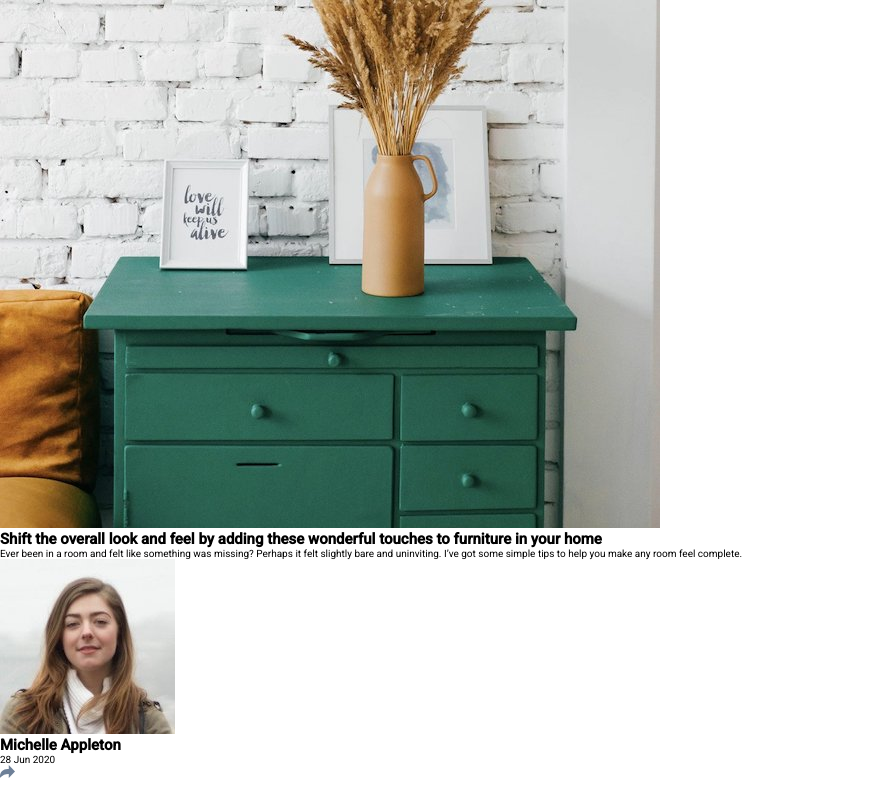
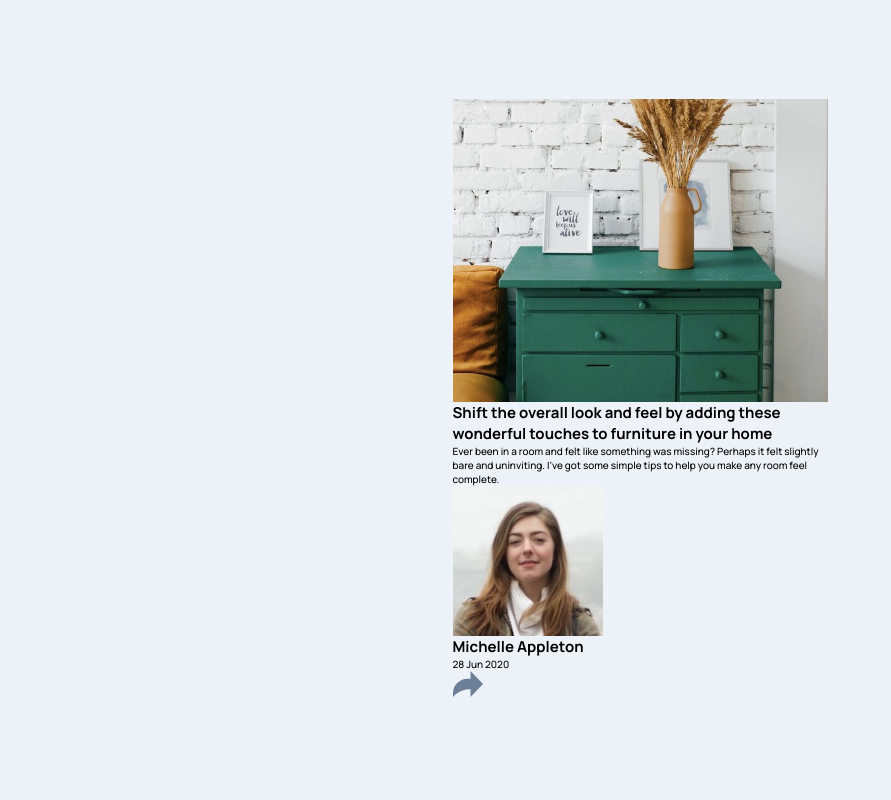
Before and after one commit to dzevad-cyber/frontmentor-preview-card, a plain HTML site: page index.html in a window 1280 px wide. Shown: the whole page, without its empty margins (0-891 px from the left). Drawn offline with Linux system fonts and the light colour scheme.

Commit message:
added base styles, finished content in index.html

```diff
--- a/index.html
+++ b/index.html
@@ -45,7 +45,7 @@
             <h2>Michelle Appleton</h2>
             <p>28 Jun 2020</p>
           </div>
-          <div class="preview-card__share-img">
+          <div class="preview-card__share-img icon">
             <img src="./images/icon-share.svg" alt="share icon" title="share" />
           </div>
         </div>
--- a/style.css
+++ b/style.css
@@ -1,4 +1,4 @@
-@import url('https://fonts.googleapis.com/css2?family=Roboto:wght@300;400;500&display=swap');
+@import url('https://fonts.googleapis.com/css2?family=Manrope:wght@500;700&display=swap');
 
 /*
 ------------------------------
@@ -14,15 +14,32 @@
   box-sizing: inherit;
 }
 
+:root {
+  /* widths */
+  --w-mobile: 375px;
+  --w-desktop: 1440px;
+
+  /* fonts */
+  --fz-base: 1.6rem;
+  --fz-small: 1.3rem;
+
+  /* colors */
+  --bg-base: hsl(210, 46%, 95%);
+}
+
 html {
   font-size: 62.5%;
 }
 
 body {
   box-sizing: border-box;
-  font-family: 'Roboto', sans-serif;
+  font-family: 'Manrope', sans-serif;
   width: 100%;
   min-height: 100vh;
+  background-color: var(--bg-base);
+
+  display: grid;
+  place-content: center;
 }
 
 ul {
@@ -33,8 +50,35 @@ a {
   text-decoration: none;
 }
 
+img {
+  width: 100%;
+  height: auto;
+}
+
 /*
 ------------------------------
  MOBILE styles
 ------------------------------
 */
+
+.preview-card {
+  max-width: var(--w-mobile);
+
+  display: grid;
+}
+
+.preview-card__header > img {
+  width: 100%;
+  height: 100%;
+  object-fit: cover;
+}
+
+.preview-card__creator-img {
+  width: 150px;
+  height: 150px;
+}
+
+.icon {
+  width: 30px;
+  height: 30px;
+}
```
